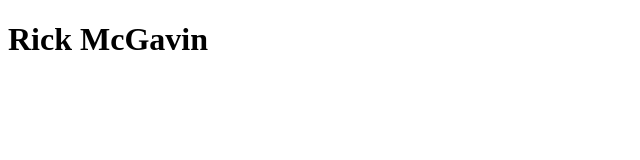
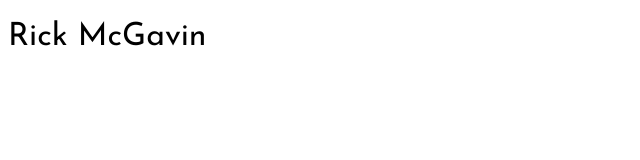
Before and after one commit to rickMcGavin/rickMcGabin.github.io, a plain HTML site: page index.html in a window 1280 px wide. Shown: the whole page, without its empty margins (0-640 px from the left). Drawn offline with Linux system fonts and the light colour scheme.

Commit message:
fonts & logo
- upload logo
- link google fonts

```diff
--- a/css/portfolio.css
+++ b/css/portfolio.css
@@ -4,4 +4,12 @@ blue: #7CCBF2
 gray: #525453
 white: #FFF
 black: #000;
+
+Headings: Josefin Sans
+Body: Playfair Display
 */
+
+h1 {
+  font-family: "Josefin Sans", sans-serif;
+  font-weight: 400;
+}
--- a/index.html
+++ b/index.html
@@ -3,6 +3,9 @@
   <head>
     <meta charset="utf-8">
     <title>Rick McGavin | Developer</title>
+    <!-- Google Fonts -->
+    <link href='https://fonts.googleapis.com/css?family=Josefin+Sans:400,700|Playfair+Display' rel='stylesheet' type='text/css'>
+    <!-- My CSS -->
     <link rel="stylesheet" href="css/portfolio.css">
   </head>
   <body>
```
Also changed, not shown: assets/logo.png (added).
